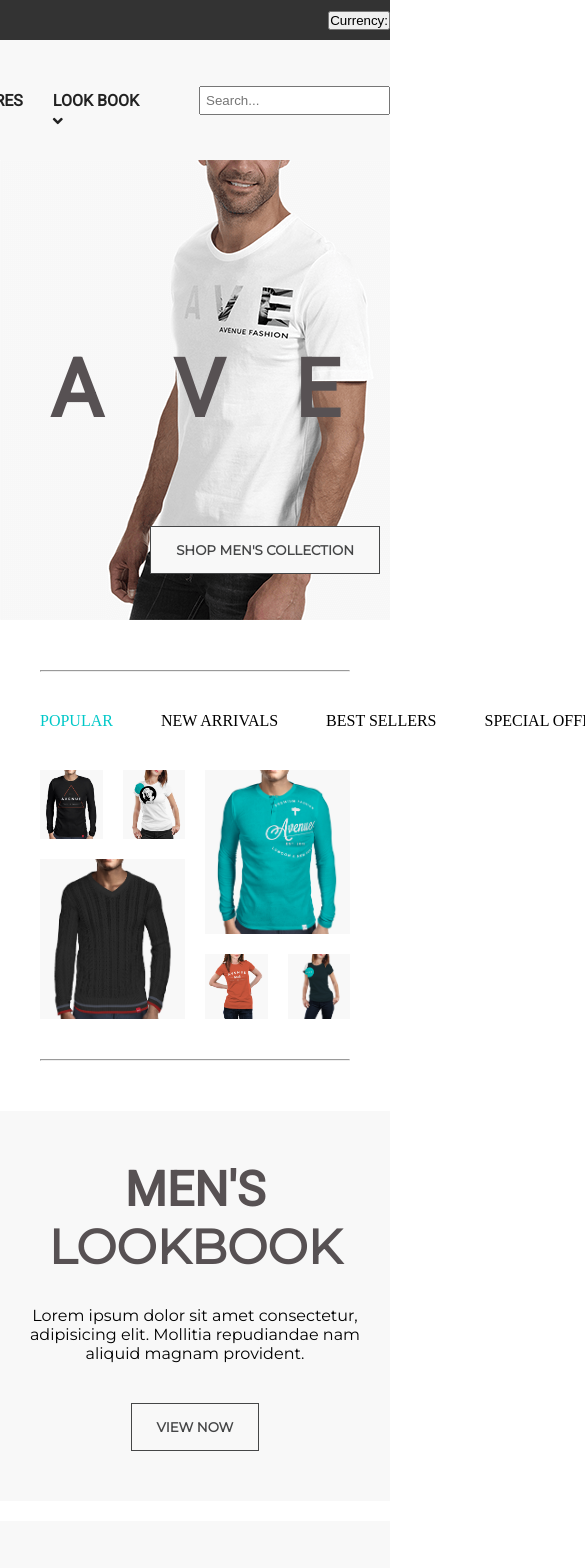
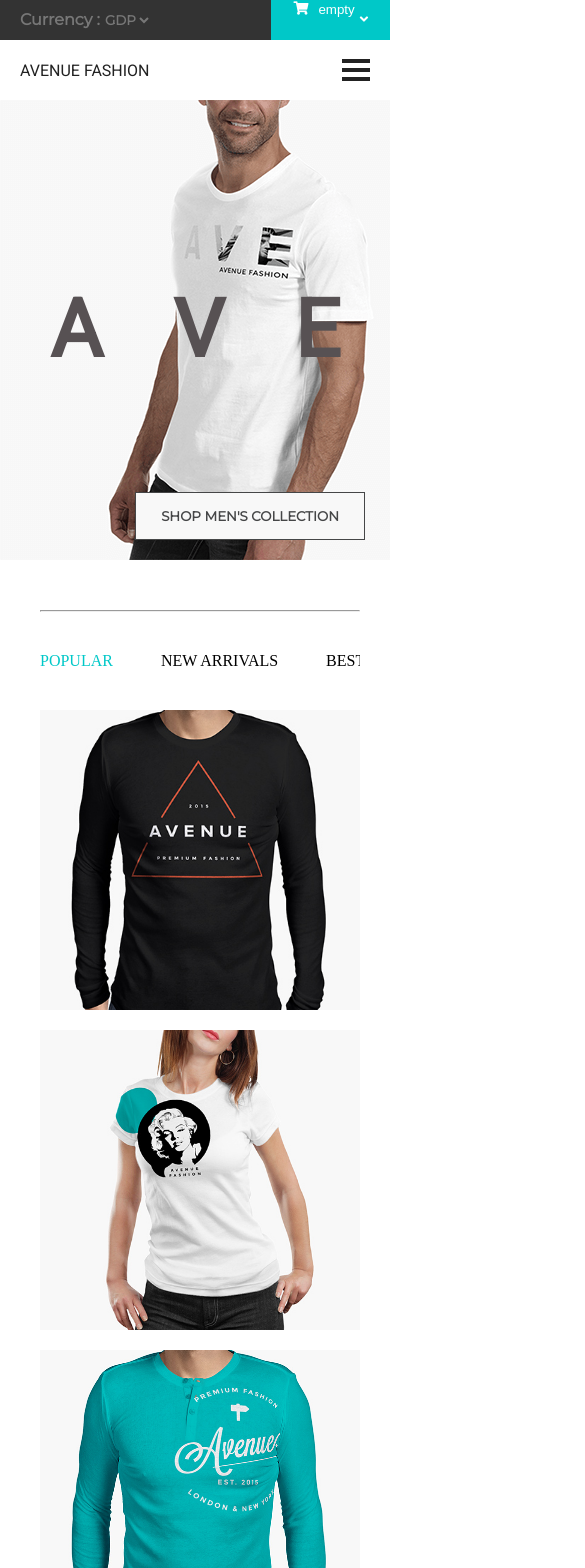
Before and after one commit to F3n-r1r/MDF-Exam-Project, a Vue app: page / in a window 390 px wide. Shown: the top 1568 px of the page, 585 px wide, since content can reach past the window. Built offline with nearby package versions, Linux system fonts and the light colour scheme.

Commit message:
Some code improvements, and fixed some of the mobile view problems

```diff
--- a/src/App.vue
+++ b/src/App.vue
@@ -32,8 +32,13 @@ export default {
     margin: 0;
   }
 
+  #app {
+    min-width: 1440px;
 
-
+    @media only screen and (min-width : 320px) and (max-width : 480px) {
+      min-width: 320px;
+    }
+  }
 
   h1, h2, h3, h4, h5, h6 {
     font-family: 'Roboto', sans-serif;
--- a/src/components/globals/Navigation.vue
+++ b/src/components/globals/Navigation.vue
@@ -4,12 +4,19 @@
     <!-- The dark grey bar at the top of the page -->
     <nav class="top-nav">
       <div class="wrapper-small">
-        <div class="dropdown" v-on:click="showDropDownCurrency = !showDropDownCurrency">
-          <button>Currency: <span></span></button>
-          <div class="dropdown__content" v-if="showDropDownCurrency">
-            <div class="dropdown-content-row">
-             <h5 class="dropdown-content-row__heading">CASUALS</h5>
-            </div>
+        <div class="currency-container">
+          <label id="currency-label" for="currency">Currency :</label>
+          <select id="currency" name="currency">
+            <option selected="selected" value="GBP">GDP</option>
+            <option value="EUR">EUR</option>
+            <option value="DKK">DKK</option>
+          </select>
+        </div>
+        <div class="route-container">
+          <router-link class="route" to="/authenticate">Register</router-link>
+          <router-link class="route" to="/authenticate">Sign In</router-link>
+          <div class="cart-container">
+            <button class="cart-container__button"><i class="cart fas fa-shopping-cart"></i>empty<i class="arrow fas fa-angle-down"></i></button>
           </div>
         </div>
       </div>
@@ -116,7 +123,19 @@
 
         <input type="search" class="search-input" aria-label="Search site content" placeholder="Search...">
       </div>
+
+
     </nav>
+
+    <!-- Navigation to be displayed on mobile -->
+    <nav class="mobile-btm-nav">
+        <router-link class="logo" to="/">AVENUE FASHION</router-link>
+        <button v-on:click="showMobileMenu = !showMobileMenu" class="burger" v-bind:class="[ showMobileMenu === true ? 'open' : '' ]"></button>
+      <div class="burger-menu-content" v-if="showMobileMenu">
+        <p>dsfdsf</p>
+      </div>
+    </nav>
+
   </div>
 </template>
 
@@ -130,7 +149,9 @@ export default {
       showDropDownWomens: false,
       showDropDownStores: false,
       showDropDownLookbook: false,
-      showDropDownCurrency: false
+      showDropDownCurrency: false,
+
+      showMobileMenu: false
     }
   }
 }
@@ -139,10 +160,115 @@ export default {
 <!-- Add "scoped" attribute to limit CSS to this component only -->
 <style scoped lang="scss">
 
+.mobile-btm-nav {
+    position: relative;
+      height: 60px;
+      padding: 0px 20px 0px 20px;
+      justify-content: space-between;
+      align-items: center;
+      display: none;
+
+      @media only screen and (min-width : 320px) and (max-width : 480px) {
+                  display: flex;
+      }
+
+      .logo {
+        text-decoration: none;
+        font-family: 'Roboto', sans-serif;
+        font-size: 1em;
+        white-space: nowrap;
+        color: #222222 !important;
+      }
+}
+
+
+.burger-menu-content {
+     position: fixed;
+     overflow: hidden;
+    background-color: #f8f8f8;
+    height: 100%;
+    width: 100%;
+    top: 0;
+    bottom: 0;
+    left: 0;
+    right: 0;
+    display: flex;
+    justify-content: center;
+    align-items: center;
+    z-index: 1;
+}
+
+.burger {
+  border: 0;
+  background: none;
+  outline: 0;
+  padding: 0;
+  cursor: pointer;
+  border-bottom: 4px solid #222222;
+  width: 28px;
+  transition: border-bottom 1s ease-in-out;
+  -webkit-transition: border-bottom 1s ease-in-out;
+  z-index: 9999;
+
+
+  	// Fix for extra space in Firefox
+	&::-moz-focus-inner {
+		border: 0;
+		padding: 0;
+	}
+
+	&:before {
+		content: "";
+		display: block;
+		border-bottom: 4px solid #222222;
+		width: 100%;
+		margin-bottom: 5px;
+		transition: transform 0.5s ease-in-out;
+		-webkit-transition: -webkit-transform 0.5s ease-in-out;
+	}
+
+	&:after {
+		content: "";
+		display: block;
+		border-bottom: 4px solid #222222;
+		width: 100%;
+		margin-bottom: 5px;
+		transition: transform 0.5s ease-in-out;
+		-webkit-transition: -webkit-transform 0.5s ease-in-out;
+	}
+
+	&.open {
+		border-bottom: 4px solid #00c8c8;
+    position: fixed;
+    right: 20px;
+
+		&:before {
+			transform: rotate(-405deg) translateY(1px) translateX(-3px);
+			-webkit-transform: rotate(-405deg) translateY(1px) translateX(-3px);
+			transition: transform 0.5s ease-in-out;
+			-webkit-transition: -webkit-transform 0.5s ease-in-out;
+
+		}
+
+		&:after {
+			transform: rotate(405deg) translateY(-4px) translateX(-5px);
+			-webkit-transform: rotate(405deg) translateY(-4px) translateX(-5px);
+			transition: transform 0.5s ease-in-out;
+			-webkit-transition: -webkit-transform 0.5s ease-in-out;
+		}
+	}
+}
+
+
+
 .nav-container {
   display: flex;
   flex-direction: column;
-  flex: 1;
+  min-width: 1024px;
+
+  @media only screen and (min-width : 320px) and (max-width : 480px) {
+      min-width: 320px;
+  }
 
   .top-nav {
     height: 40px;
@@ -151,27 +277,116 @@ export default {
     .wrapper-small {
       position: relative;
       margin: auto;
-      max-width: 1024px;
+      width: 1024px;
       height: 100%;
       display: flex;
-      justify-content: flex-end;
+      justify-content: space-between;
       align-items: center;
-    }
+
+      @media only screen and (min-width : 320px) and (max-width : 480px) {
+        width: 100%;
+      }
+
+      .currency-container {
+        position: relative;
+        color: #777777;
+        font-weight: bold;
+        font-family: 'Montserrat', sans-serif;
+        white-space: nowrap;
+
+        @media only screen and (min-width : 320px) and (max-width : 480px) {
+          padding-left: 20px;
+        }
+
+
+        select {
+          color: #777777;
+          font-family: 'Montserrat', sans-serif;
+          font-weight: bold;
+          background-color: transparent;
+          border-color: transparent;
+
+          &:focus {
+            outline: none;
+          }
+          option {
+            background-color: #333333;
+          }
+        }
+      }
+
+      .route-container {
+        height: 100%;
+        display: flex;
+        align-items: center;
+
+        .route {
+          white-space: nowrap;
+          color: #999999;
+          margin-right: 15px;
+          text-decoration: none;
+          font-family: 'Roboto', sans-serif;
+
+          &:hover {
+            color: #00c8c8;
+          }
+
+
+        @media only screen and (min-width : 320px) and (max-width : 480px) {
+        display: none;
+      }
+        }
+
+        .cart-container {
+          height: 100%;
+          margin-left: 40px;
+
+          .cart-container__button {
+            color: #ffffff;
+            height: 100%;
+            background-color: #00c8c8;
+            border-color: transparent;
+            cursor: pointer;
+            padding: 0px 20px 0px 20px;
+            display: flex;
+
+            .cart {
+              margin-right: 10px;
+            }
+
+            .arrow {
+              align-self: center;
+              margin-left: 5px;
+            }
+          }
+        }
+      }
+
   }
 
+    }
+
+
   .bottom-nav {
+      position: relative;
     height: 120px;
     background-color: #f8f8f8;
+
+    @media only screen and (min-width : 320px) and (max-width : 480px) {
+display: none;
+    }
 
     .wrapper-large {
       position: relative;
       margin: auto;
       height: 100%;
+      padding: 0px 20px 0px 20px;
       display: flex;
       align-items: center;
       justify-content: flex-end;
       max-width: 1440px;
       height: 100%;
+
 
       .logo {
         margin-right: auto;
--- a/src/components/home-components/Lookbook.vue
+++ b/src/components/home-components/Lookbook.vue
@@ -47,12 +47,15 @@ export default {
 .lookbook-section {
     display: grid;
     grid-template-columns: repeat(auto-fit, minmax(500px, 1fr));
-    grid-gap: 20px;
-    margin: 50px 0px 50px 0px;
-    justify-content: space-between center;
+    grid-gap: 10px;
+    margin: 0px auto 75px auto;
+
 
     @media only screen and (min-width : 320px) and (max-width : 480px) {
-        grid-template-columns: repeat(auto-fit, minmax(300px, 1fr));
+        min-width: 320px;
+        display: flex;
+        flex-direction: column;
+        align-items: center;
     }
 
     .lookbook-section__container {
@@ -61,7 +64,10 @@ export default {
         display: flex;
         justify-content: space-around;
 
+
         @media only screen and (min-width : 320px) and (max-width : 480px) {
+            max-width: 320px;
+            margin-top: 20px;
             padding: 50px 20px 50px 20px;
         }
 
@@ -69,14 +75,6 @@ export default {
         .lookbook-quickView__element__img {
             height: 400px;
             margin-top: 0;
-
-            @media only screen and (min-width : 769px) and (max-width : 1024px) {
-                height: 300px;
-            }
-
-            @media only screen and (min-width : 481px) and (max-width : 768px) {
-
-            }
 
             @media only screen and (min-width : 320px) and (max-width : 480px) {
                 display: none;
--- a/src/components/home-components/Products.vue
+++ b/src/components/home-components/Products.vue
@@ -3,7 +3,7 @@
 
         <hr>
 
-        <div class="products-section__tabs">
+        <div class="products-section__tabs scrollbar">
             <a v-on:click="activetab=1" v-bind:class="[ activetab === 1 ? 'active' : '' ]">POPULAR</a>
             <a v-on:click="activetab=2" v-bind:class="[ activetab === 2 ? 'active' : '' ]">NEW ARRIVALS</a>
             <a v-on:click="activetab=3" v-bind:class="[ activetab === 3 ? 'active' : '' ]">BEST SELLERS</a>
@@ -11,28 +11,19 @@
             <a v-on:click="activetab=5" v-bind:class="[ activetab === 5 ? 'active' : '' ]">COMING SOON</a>
         </div>
 
-        <div class="content"  v-for="data in filter(activetab)" :key="data.id">
-            <div class="img-container small">
-                <img class="product-img" v-bind:src="require('@/assets/' + data.imgOne)" v-bind:alt="data.imgOneAlt">
-            </div>
-            <div class="img-container small">
-                <img class="product-img" v-bind:src="require('@/assets/' + data.imgTwo)" v-bind:alt="data.imgTwoAlt">
-            </div>
-            <div class="img-container big">
-                <img class="product-img" v-bind:src="require('@/assets/' + data.imgThree)" v-bind:alt="data.imgThreeAlt">
-            </div>
-            <div class="img-container big">
-                <img class="product-img" v-bind:src="require('@/assets/' + data.imgFour)" v-bind:alt="data.imgFourAlt">
-            </div>
-            <div class="img-container small">
-                <img class="product-img" v-bind:src="require('@/assets/' + data.imgFive)" v-bind:alt="data.imgFiveAlt">
-            </div>
-            <div class="img-container small">
-                <img class="product-img" v-bind:src="require('@/assets/' + data.imgSix)" v-bind:alt="data.imgSixAlt">
+        <div class="content">
+
+            <div class="content-container" v-for="data in filter(activetab)" :key="data.id" v-bind:class="data.class">
+                <div class="test">
+                    <div class="img-container" v-bind:class="data.class">
+                        <img class="product-img" v-bind:src="require('@/assets/' + data.img)" v-bind:alt="data.imgAlt">
+                    </div>
+                    <div class="product-info">
+                        Hoveered
+                    </div>
+                </div>
             </div>
 
-            <!-- Alternate solution for making the tabbed content -->
-            <!--<div v-if="activetab === 2" class="tabcontent"></div>-->
         </div>
 
         <hr>
@@ -53,38 +44,44 @@ export default {
             tabs: [
                 {
                     id: 1,
-                    imgOne: 'product1.jpg',
-                    imgOneAlt: 'Black Long Sleeved Sweatshirt',
-                    imgTwo: 'product2.jpg',
-                    imgTwoAlt: 'Black Long Sleeved Sweatshirt',
-                    imgThree: 'product3.jpg',
-                    imgThreeAlt: 'Black Long Sleeved Sweatshirt',
-                    imgFour: 'product4.jpg',
-                    imgFourAlt: 'Black Long Sleeved Sweatshirt',
-                    imgFive: 'product5.jpg',
-                    imgFiveAlt: 'Black Long Sleeved Sweatshirt',
-                    imgSix: 'product6.jpg',
-                    imgSixAlt: 'Black Long Sleeved Sweatshirt',
+                    img: 'product1.jpg',
+                    imgAlt: 'Black Long Sleeved Sweatshirt',
+                    class: 'small'
                 },
                 {
-                    id: 2,
-                    imgOne: 'lookbookMan.png',
-                    imgOneAlt: 'Black Long Sleeved Sweatshirt',
-                    imgTwo: 'product2.jpg',
-                    imgTwoAlt: 'Black Long Sleeved Sweatshirt',
-                    imgThree: 'product3.jpg',
-                    imgThreeAlt: 'Black Long Sleeved Sweatshirt',
-                    imgFour: 'product4.jpg',
-                    imgFourAlt: 'Black Long Sleeved Sweatshirt',
-                    imgFive: 'product5.jpg',
-                    imgFiveAlt: 'Black Long Sleeved Sweatshirt',
-                    imgSix: 'product6.jpg',
-                    imgSixAlt: 'Black Long Sleeved Sweatshirt',
-                }
+                    id: 1,
+                    img: 'product2.jpg',
+                    imgAlt: 'Black Long Sleeved Sweatshirt',
+                    class: 'small'
+                },
+                                {
+                    id: 1,
+                    img: 'product3.jpg',
+                    imgAlt: 'Black Long Sleeved Sweatshirt',
+                    class: 'big'
+                },
+                {
+                    id: 1,
+                    img: 'product4.jpg',
+                    imgAlt: 'Black Long Sleeved Sweatshirt',
+                    class: 'big'
+                },
+                {
+                    id: 1,
+                    img: 'product5.jpg',
+                    imgAlt: 'Black Long Sleeved Sweatshirt',
+                    class: 'small'
+                },
+                {
+                    id: 1,
+                    img: 'product6.jpg',
+                    imgAlt: 'Black Long Sleeved Sweatshirt',
+                    class: 'small'
+                },
+
             ],
         }
     },
-
     methods: {
         filter: function(activetab) {
             return this.tabs.filter(function(tab) {
@@ -98,16 +95,31 @@ export default {
 
 
 <style scoped lang="scss">
+.test {
+    position: absolute;
+    width: 100%;
+}
+
 
 .products-section {
       margin: 50px auto 50px auto;
       display: flex;
       flex-direction: column;
+      min-width: 1024px;
       max-width: 1440px;
       padding: 0px 40px 0px 40px;
 
+    @media only screen and (min-width : 320px) and (max-width : 480px) {
+      min-width: 320px;
+    }
+
     .products-section__tabs {
         margin: 40px 0px 40px 0px;
+
+        @media only screen and (min-width : 320px) and (max-width : 480px) {
+            overflow: hidden;
+            overflow-x: scroll;
+        }
 
         & a{
             cursor: pointer;
@@ -128,6 +140,29 @@ export default {
             }
         }
     }
+
+                .scrollbar::-webkit-scrollbar-track
+{
+
+    box-shadow: inset 0 0 6px rgba(0,0,0,.3);
+	-webkit-box-shadow: inset 0 0 6px rgba(0,0,0,.3);
+	border-radius: 10px;
+	background-color: #F5F5F5;
+}
+
+.scrollbar::-webkit-scrollbar
+{
+	width: 12px;
+	background-color: #F5F5F5;
+}
+
+.scrollbar::-webkit-scrollbar-thumb
+{
+	border-radius: 10px;
+    box-shadow: inset 0 0 6px rgba(0,0,0,.3);
+	-webkit-box-shadow: inset 0 0 6px rgba(0,0,0,.3);
+	background-color: #00c8c8;
+}
 }
 
 .content {
@@ -139,26 +174,82 @@ export default {
     margin: 0px 0px 40px 0px;
 }
 
-.img-container {
+.content-container {
+    position: relative;
     display: flex;
     justify-content: center;
+    flex-direction: column;
     align-items: center;
+    background-color: #f8f8f8;
+    width: 100%;
+    cursor: pointer;
+
+    &:hover {
+       box-shadow: 0 4px 8px 0 rgba(0, 0, 0, 0.2), 0 6px 20px 0 rgba(0, 0, 0, 0.19);
+    }
+
+
+    &:hover .product-info{
+        display: flex;
+        box-shadow: 0 4px 8px 0 rgba(0, 0, 0, 0.2), 0 6px 20px 0 rgba(0, 0, 0, 0.19);
+    }
 }
 
+
+
+.img-container {
+    position: relative;
+    display: flex;
+    justify-content: center;
+    flex-direction: column;
+    align-items: center;
+    background-color: #f8f8f8;
+    width: 100%;
+
+}
+
+    .product-info {
+        position: absolute;
+        width: 100%;
+        display: none;
+        background-color: #ffffff;
+        flex-direction: column;
+        align-items: center;
+        z-index: 999;
+    }
+
 .big {
+    height: 500px;
     grid-column: span 6;
-    grid-row: span 8;
+    grid-row: span 2;
+
+    @media only screen and (min-width : 320px) and (max-width : 480px) {
+      grid-column: span 12;
+      grid-row: span 2;
+      height: 300px;
+          width: 100%;
+    }
 }
 
 .small {
-    grid-column: span 3;
-    grid-row: span 4;
+    height: 300px;
+      grid-column: span 3;
+      grid-row: span 1;
+
+            @media only screen and (min-width : 320px) and (max-width : 480px) {
+      grid-column: span 12;
+      grid-row: span 1;
+      height: 300px;
+    }
 }
 
 .product-img {
-    width: 100%;
     height: 100%;
     object-fit: cover;
+
+    @media only screen and (min-width : 320px) and (max-width : 480px) {
+      width: 100%;
+    }
 }
 
 
--- a/src/views/Authenticate.vue
+++ b/src/views/Authenticate.vue
@@ -174,13 +174,14 @@ export default {
 
 .section-main {
   margin: auto;
-  max-width: 1024px;
+  width: 1024px;
   display: flex;
   justify-content: center;
 
   @media only screen and (min-width : 320px) and (max-width : 480px) {
       flex-direction: column;
       align-items: center;
+      width: 320px;
       padding: 0px 20px 0px 20px;
   }
 
--- a/src/views/Home.vue
+++ b/src/views/Home.vue
@@ -37,37 +37,42 @@ export default {
   background-color: #ffffff;
 }
 
-// MOVE BACKGROUND INSIDE WRAPPER INSTEAD!!!!!!!!!!!!!!!!!!!!!!!!!!!!!!!!!!!!!!!!!!!!!!!!!!!!!!!!!!
   .banner {
     position: relative;
-    background-image: url("../assets/bgImgHomeLarge.png");
     height: 920px;
     background-color: #f8f8f8;
-    background-position: left;
-    background-repeat: no-repeat;
     display: flex;
     justify-content: center;
     align-items: center;
+    min-width: 1024px;
 
-    @media only screen and (min-width : 481px) and (max-width : 1024px) {
-        background-image: url("../assets/bgImgHomeMedium.png");
-        height: 690px;
+    @media only screen and (min-width : 320px) and (max-width : 480px) {
+        height: 460px;
+        min-width: 320px;
     }
+
+  }
+
+.wrapper {
+    background-image: url("../assets/bgImgHomeLarge.png");
+
+    background-position: left;
+    background-repeat: no-repeat;
+
+  position: relative;
+  width: 1440px;
+  height: 100%;
+  display: flex;
+  justify-content: center;
+  align-items: center;
+  padding: 0px 50px 0px 50px;
+
 
     @media only screen and (min-width : 320px) and (max-width : 480px) {
         background-image: url("../assets/bgImgHomeSmall.png");
-        height: 460px;
+        width: 100%;
+
     }
-  }
-
-.wrapper {
-  position: relative;
-  width: 1440px;
-  height: 80%;
-  padding: 50px;
-  display: flex;
-  justify-content: center;
-  align-items: center;
 
   .companyLogo {
     font-size: 20em;
@@ -76,10 +81,6 @@ export default {
     justify-content: space-between;
     width: 100%;
 
-    @media only screen and (min-width : 481px) and (max-width : 1024px) {
-        font-size: 15em;
-    }
-
     @media only screen and (min-width : 320px) and (max-width : 480px) {
         font-size: 5em;
     }
@@ -87,7 +88,8 @@ export default {
 
   .primary-btn {
     position: absolute;
-    right: 10px;
+    right: 25px;
+    bottom: 150px;
     align-self: flex-end;
     color: #454647;
     white-space: nowrap;
@@ -96,6 +98,10 @@ export default {
     background-color: #f8f8f8;
     padding: 15px 25px 15px 25px;
     font-family: 'Montserrat', sans-serif;
+
+    @media only screen and (min-width : 320px) and (max-width : 480px) {
+        bottom: 20px;
+    }
 
     &:focus {
       outline: none;
```
Also changed, not shown: src/components/globals/Footer.vue (+47 -34 lines), src/views/Brand.vue (+109 -38 lines), src/assets/award1.png (added). Lines whose indentation alone changed are shown as unchanged.
